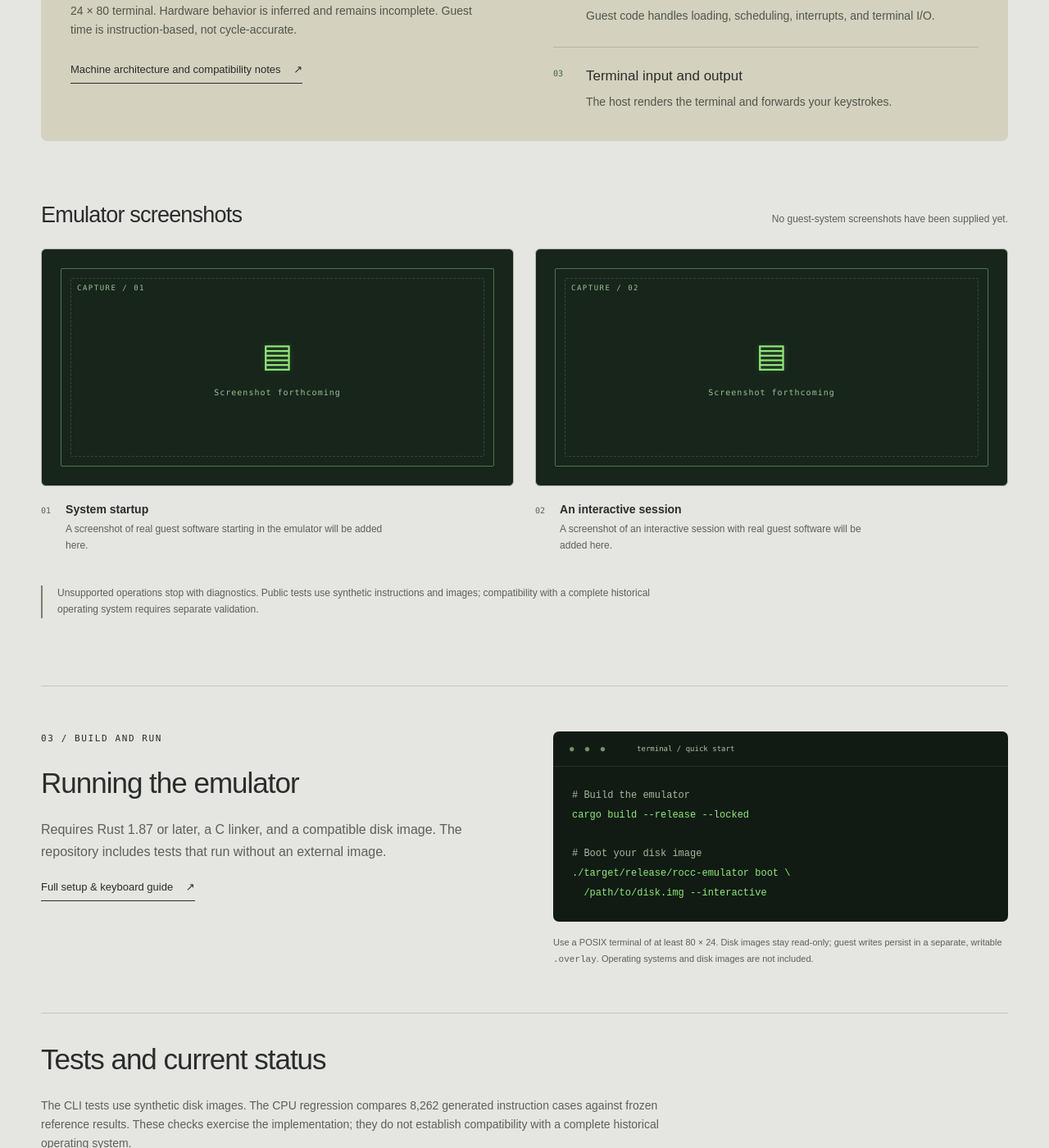
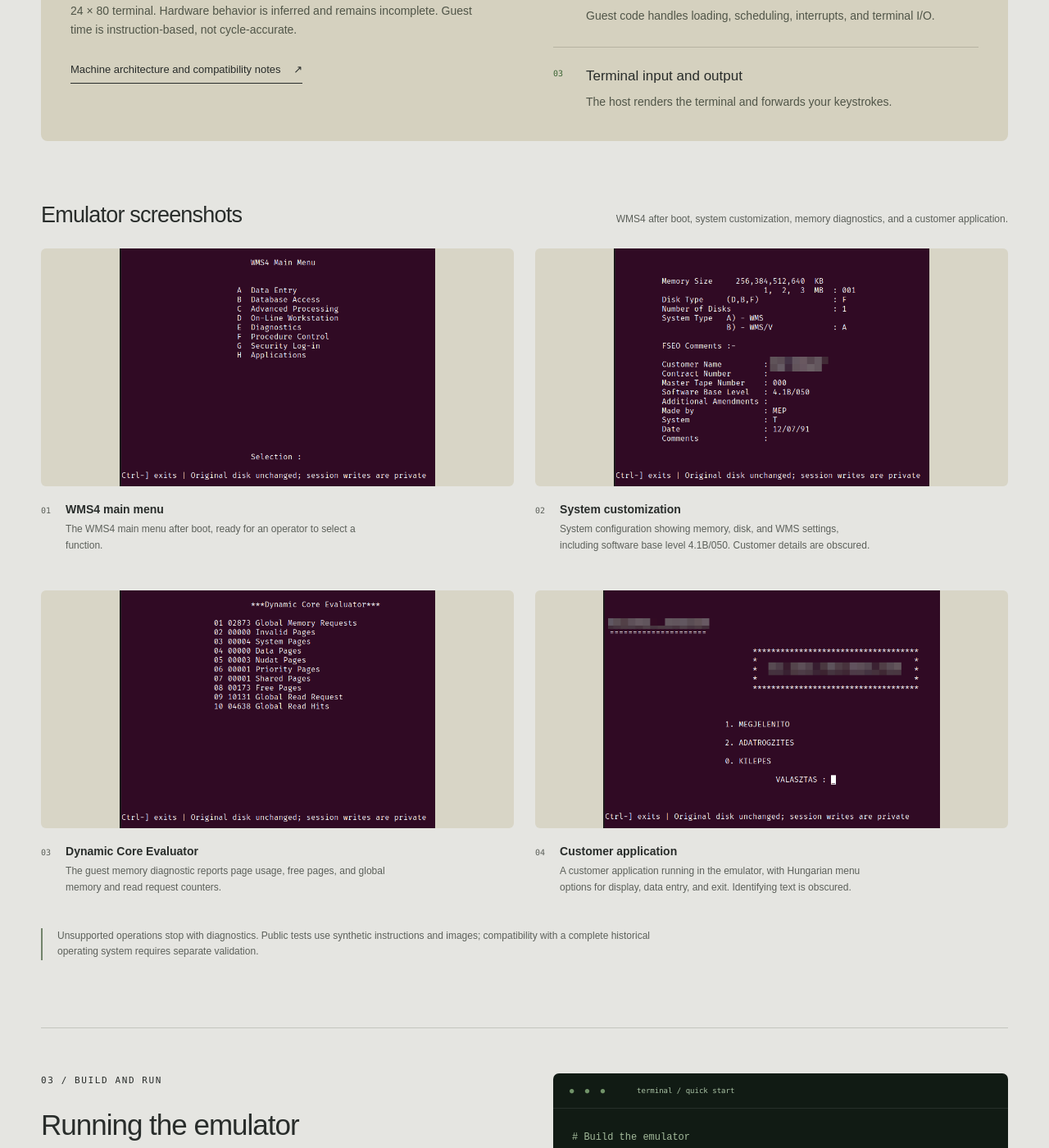
Before and after one commit to pezia/rocc-server-emulator, a Jekyll site: the page built from docs/index.html, in a window 1280 px wide and 1400 px high, scrolled down 2464 px. Shown: the whole window at 82% size. Built offline with Jekyll 4.4.1, drawn with Linux system fonts in a browser that asks for light colours.

Commit message:
Add emulator screenshots to GitHub Pages gallery

```diff
--- a/docs/_data/gallery.yml
+++ b/docs/_data/gallery.yml
@@ -20,13 +20,19 @@
     alt: Open ROCC cabinet showing circuit boards, ribbon cables, and rows of external connectors.
     caption: Owner-supplied photograph of the internal boards, ribbon cabling, and connector panel.
 screenshots:
-  - path: /media/system-startup.png
-    title: System startup
-    alt: Emulator terminal displaying startup output from original guest software.
-    caption: Add the guest system name, release, capture date, and explanation of the visible startup stage with this screenshot.
-    pending: A screenshot of real guest software starting in the emulator will be added here.
-  - path: /media/system-session.png
-    title: An interactive session
-    alt: Emulator terminal displaying an interactive session with original guest software.
-    caption: Add the guest system name, release, capture date, and explanation of the visible operation with this screenshot.
-    pending: A screenshot of an interactive session with real guest software will be added here.
+  - path: /media/screenshot_after_boot.png
+    title: WMS4 main menu
+    alt: WMS4 main menu listing data entry, database access, advanced processing, diagnostics, and other options at a selection prompt.
+    caption: The WMS4 main menu after boot, ready for an operator to select a function.
+  - path: /media/screenshot_system_customization.png
+    title: System customization
+    alt: WMS system customization screen showing memory and disk settings and software base level 4.1B/050, with customer details obscured.
+    caption: System configuration showing memory, disk, and WMS settings, including software base level 4.1B/050. Customer details are obscured.
+  - path: /media/screenshot_dynamic_memory_evaluator.png
+    title: Dynamic Core Evaluator
+    alt: Dynamic Core Evaluator displaying memory request counters, page counts, free pages, and global read statistics.
+    caption: The guest memory diagnostic reports page usage, free pages, and global memory and read request counters.
+  - path: /media/screenshot_customer_program.png
+    title: Customer application
+    alt: Hungarian-language application menu offering display, data entry, and exit options, with identifying text obscured.
+    caption: A customer application running in the emulator, with Hungarian menu options for display, data entry, and exit. Identifying text is obscured.
--- a/docs/index.html
+++ b/docs/index.html
@@ -39,7 +39,7 @@
   <div><p class="eyebrow">02 / The emulator</p><h2>What the emulator models</h2><p>The emulator implements a CPU, banked memory, disk controller, interrupts, and a 24 × 80 terminal. Hardware behavior is inferred and remains incomplete. Guest time is instruction-based, not cycle-accurate.</p><a class="text-link" href="https://github.com/pezia/rocc-server-emulator/blob/main/docs/machine-architecture.md">Machine architecture and compatibility notes <span aria-hidden="true">↗︎</span></a></div>
   <div class="system-flow"><div><span>01</span><h3>Load a disk image</h3><p>Your compatible image provides the original guest software.</p></div><div><span>02</span><h3>Execute guest code</h3><p>Guest code handles loading, scheduling, interrupts, and terminal I/O.</p></div><div><span>03</span><h3>Terminal input and output</h3><p>The host renders the terminal and forwards your keystrokes.</p></div></div>
 </section>
-<section class="gallery-section" aria-labelledby="screens-title"><div class="section-heading"><h2 id="screens-title">Emulator screenshots</h2><p>No guest-system screenshots have been supplied yet.</p></div>
+<section class="gallery-section" aria-labelledby="screens-title"><div class="section-heading"><h2 id="screens-title">Emulator screenshots</h2><p>WMS4 after boot, system customization, memory diagnostics, and a customer application.</p></div>
 {% include gallery.html items=site.data.gallery.screenshots screen=true %}
 <p class="editorial-note">Unsupported operations stop with diagnostics. Public tests use synthetic instructions and images; compatibility with a complete historical operating system requires separate validation.</p>
 </section>
```
Also changed, not shown: docs/github-pages.md (+6 -4 lines), docs/media/README.md (+6 -1 lines), docs/media/screenshot_after_boot.png (added), docs/media/screenshot_customer_program.png (added), docs/media/screenshot_dynamic_memory_evaluator.png (added), docs/media/screenshot_system_customization.png (added).
